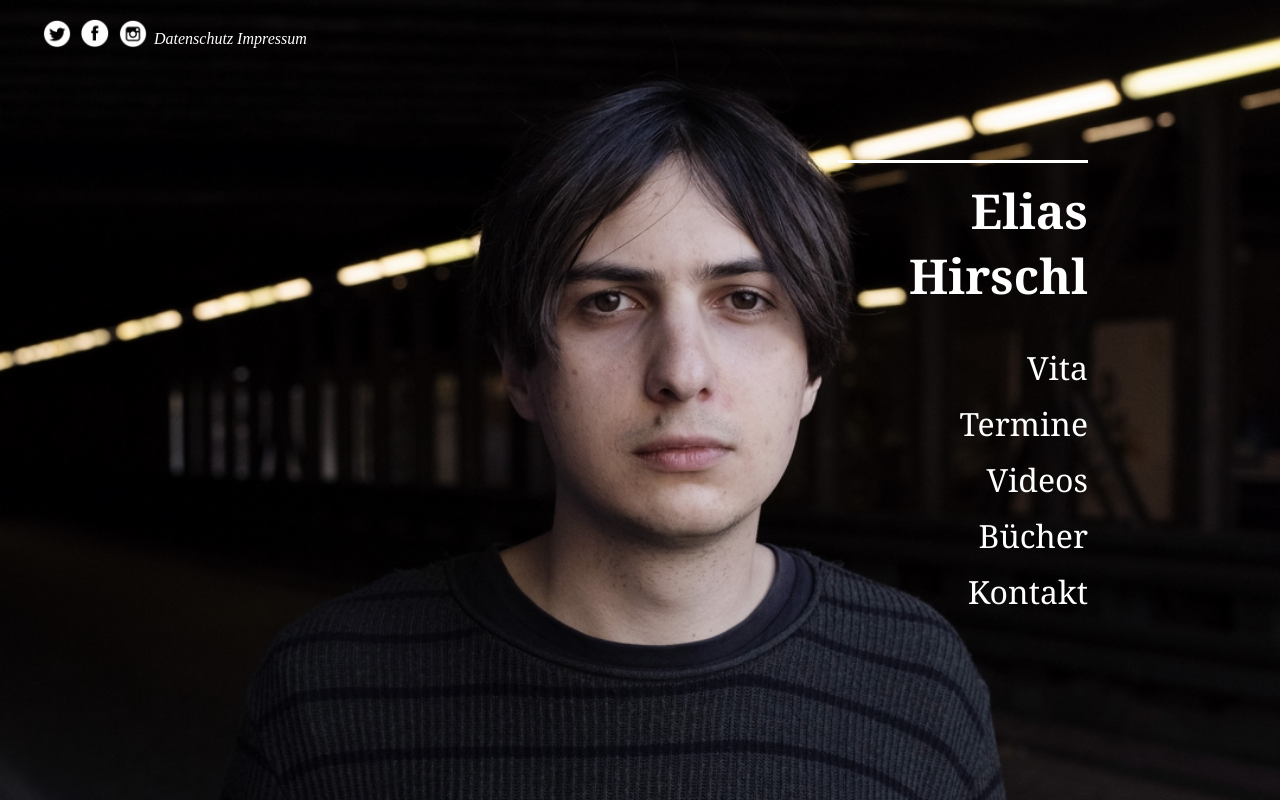
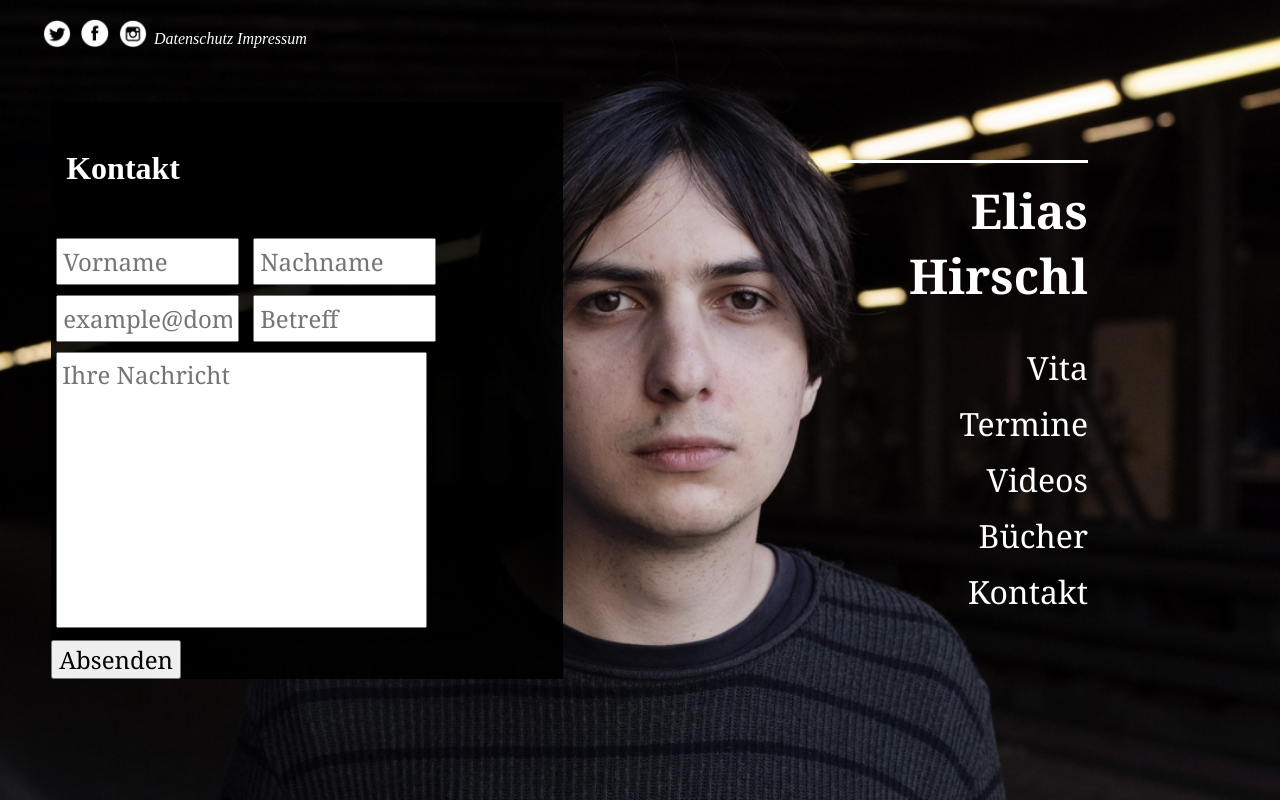
Before and after one commit to Pandibrudi/Homepage-Elias-Hirschl, a PHP site: page / in a window 1280 px wide. Run offline with PHP 8.4, Linux system fonts and the light colour scheme.

Commit message:
added php contact form

```diff
--- a/css/style.css
+++ b/css/style.css
@@ -12,6 +12,8 @@ html, body{
   padding: 0;
   margin: 0;
 }
+
+
 
 /*sidebar*/
 #home:hover{
@@ -124,8 +126,9 @@ p{
 #vitatext{
   margin-top: 8%;
   margin-left: 4%;
-  width: 45%;
+  width: 50%;
   color: white;
+  line-height: 1.5;
   font-style: Cambria;
   position: absolute;
   background-color: rgba(0,0,0,0.9);
@@ -143,7 +146,74 @@ p{
   margin-top: 6%;
   margin-left: 4%;
   padding: 15px;
-  width: 55%;
+  width: 62%;
+}
+
+#buechertext{
+  margin-top: 8%;
+  margin-left: 4%;
+  width: 62%;
+  color: white;
+  font-style: Cambria;
+  background-color: rgba(0,0,0,0.9);
+  text-align: center;
+}
+
+.buchkachel{
+  display: inline-block;
+}
+
+.buchkachel img{
+  height: 300px;
+  padding: 15px;
+  margin: 0;
+  transition-delay: 3s;
+}
+
+.buchkachel:hover{
+  filter: grayscale(80%);
+  cursor: pointer;
+}
+
+#contacttext{
+  margin-top: 8%;
+  margin-left: 4%;
+  width: 40%;
+  color: white;
+  line-height: 1.5;
+  font-style: Cambria;
+  position: absolute;
+  background-color: rgba(0,0,0,0.9);
+}
+
+form{
+
+}
+
+#contacttext input{
+  padding: 5px;
+  margin: 5px;
+  width: 33%;
+  display: inline-block;
+  font-family: Cambria;
+  font-size: 1.5em;
+}
+
+#contacttext textarea{
+  padding: 5px;
+  margin: 5px;
+  display: inline-block;
+  width: 70%;
+  height: 30%;
+  font-family: Cambria;
+  font-size: 1.5em;
+}
+
+#contacttext button{
+  display: block;
+  font-family: Cambria;
+  font-size: 1.5em;
+
 }
 
 
--- a/index.html
+++ b/index.html
@@ -5,6 +5,7 @@
     <title>Elias Hirschl</title>
     <link rel="stylesheet" href="./css/style.css">
     <script src="https://ajax.googleapis.com/ajax/libs/jquery/3.4.1/jquery.min.js"></script>
+    <meta name ="viewport" content="width-device-width, initial-scale=1.0">
     <script src="js/script.js"></script>
   </head>
   <body>
@@ -33,10 +34,35 @@
       <iframe width="400" height="206" src="https://www.youtube-nocookie.com/embed/beAiAejXV0o" frameborder="0" allow="accelerometer; autoplay; encrypted-media; gyroscope; picture-in-picture" allowfullscreen></iframe>
       <iframe width="400" height="206" src="https://www.youtube-nocookie.com/embed/lqqkAsBlNKk" frameborder="0" allow="accelerometer; autoplay; encrypted-media; gyroscope; picture-in-picture" allowfullscreen></iframe>
     </div>
+
     <div id="buechertext" style="display:none;">
       <h2>Bücher</h2>
-      <p></p>
+      <div class = "buchkachel">
+        <a href="https://www.amazon.de/Hundert-schwarze-N%C3%A4hmaschinen-Elias-Hirschl/dp/3990270974" target="_blank"><img src="img\maschinencover.jpg"></a>
+      </div>
+      <div class = "buchkachel">
+        <a href="https://www.amazon.de/Glückliche-Schweine-im-freien-Fall/dp/3954611090/ref=pd_lpo_sbs_14_t_0?_encoding=UTF8" target="_blank"><img src="img\schweinecover.jpg">
+      </div>
+      <div class = "buchkachel">
+        <a href="https://www.amazon.de/Freunde-get%C3%B6tet-mitgebracht-lausige-T-Shirt/dp/3902950757/ref=pd_lpo_sbs_14_img_2?_encoding=UTF8" target="_blank"><img src="img\hitlercover.jpg"></a>
+      </div>
+      <div class = "buchkachel">
+        <a href="https://www.amazon.de/einzige-Dorfbewohner-mit-Telefonanschluss-Milena-ebook/dp/B0124AGWIW/ref=sr_1_1?__mk_de_DE=%C3%85M%C3%85%C5%BD%C3%95%C3%91&keywords=der+einzige+dorfbewohner&qid=1562885076&s=gateway&sr=8-1" target="_blank"><img src="img\dorfcover.jpg"></a>
+      </div>
     </div>
+
+    <div id="contacttext">
+      <h2>Kontakt</h2>
+      <form id="contactform" action="php/form_handler.php" method="post">
+        <input type="text" name="vorname" value="" placeholder="Vorname" minlength="3" maxlength="20" required>
+        <input type="text" name="name" value="" placeholder="Nachname" minlength="3" maxlength="20" required>
+        <input type="email" name="email" value="" placeholder="example@domain.com" minlength="3" maxlength="30" required>
+        <input type="text" name="betreff" value="" placeholder="Betreff" minlength="3" maxlength="20" required>
+        <textarea name="msg" placeholder="Ihre Nachricht" style="resize: none;" rows="8" required></textarea>
+        <button type="submit" value="Submit "name="submit" id="button_send">Absenden</button>
+      </form>
+    </div>
+
     </div>
     <footer>
       <ul class ="social_legal">
--- a/js/script.js
+++ b/js/script.js
@@ -1,25 +1,24 @@
 function toggle_content(content){
   if (content==="vita") {
     $("#terminetext").hide();
-    $("#büchertext").hide();
+    $("#buechertext").hide();
     $("#videostext").hide();
     $("#vitatext").fadeToggle();
   }else if (content==="gigs") {
     $("#vitatext").hide();
     $("#videostext").hide();
-    $("#büchertext").hide();
+    $("#buechertext").hide();
     $("#terminetext").fadeToggle();
   }else if (content==="videos") {
     $("#vitatext").hide();
     $("#terminetext").hide();
-    $("#büchertext").hide();
+    $("#buechertext").hide();
     $("#videostext").fadeToggle();
   }else if (content==="books") {
     $("#vitatext").hide();
     $("#terminetext").hide();
     $("#videostext").hide();
-    $("#büchertext").hide();
-    $("#büchertext").fadeToggle();
+    $("#buechertext").fadeToggle();
   }else if (content==="contact") {
 
   }else if (content==="home") {
@@ -31,5 +30,5 @@ function clear(){
   $("#vitatext").hide();
   $("#terminetext").hide();
   $("#videostext").hide();
-  $("#büchertext").hide();
+  $("#buechertext").hide();
 }
```
Also changed, not shown: php/form_handler.php (added, +16 -0 lines).
